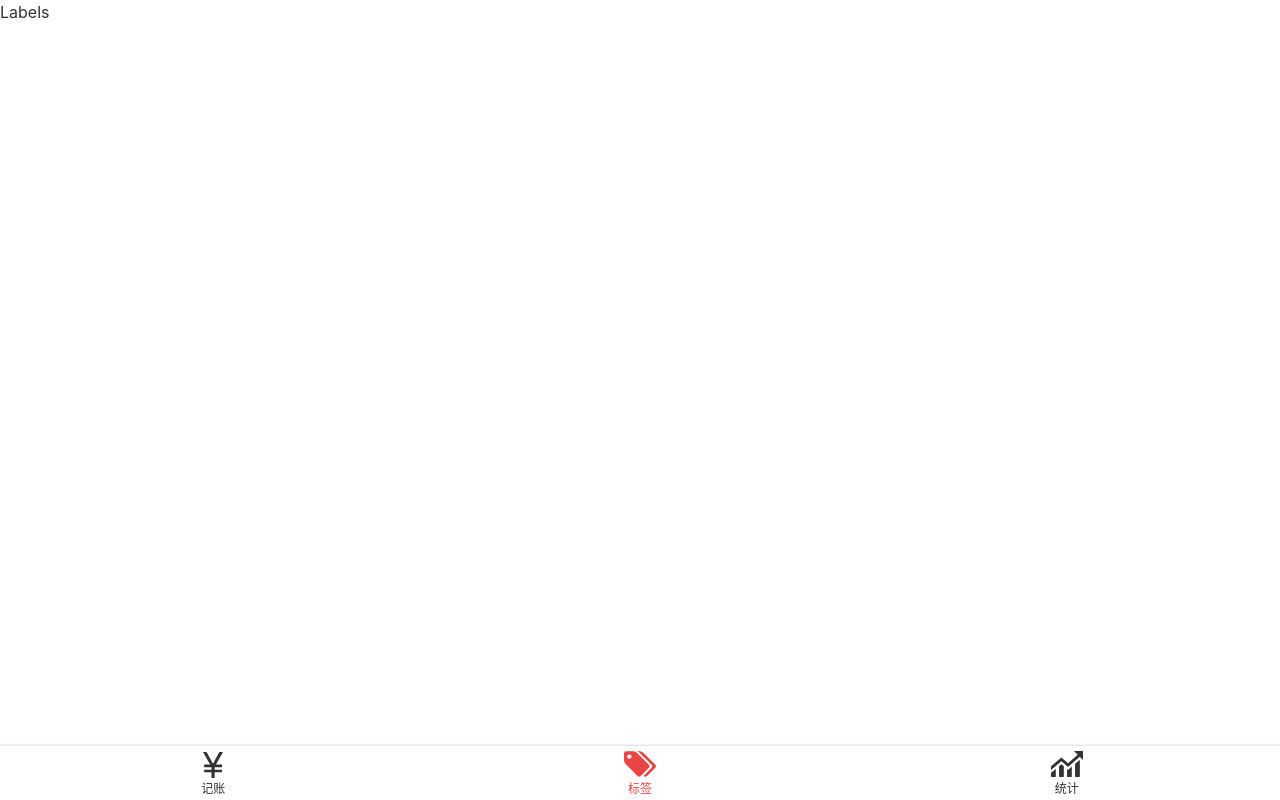
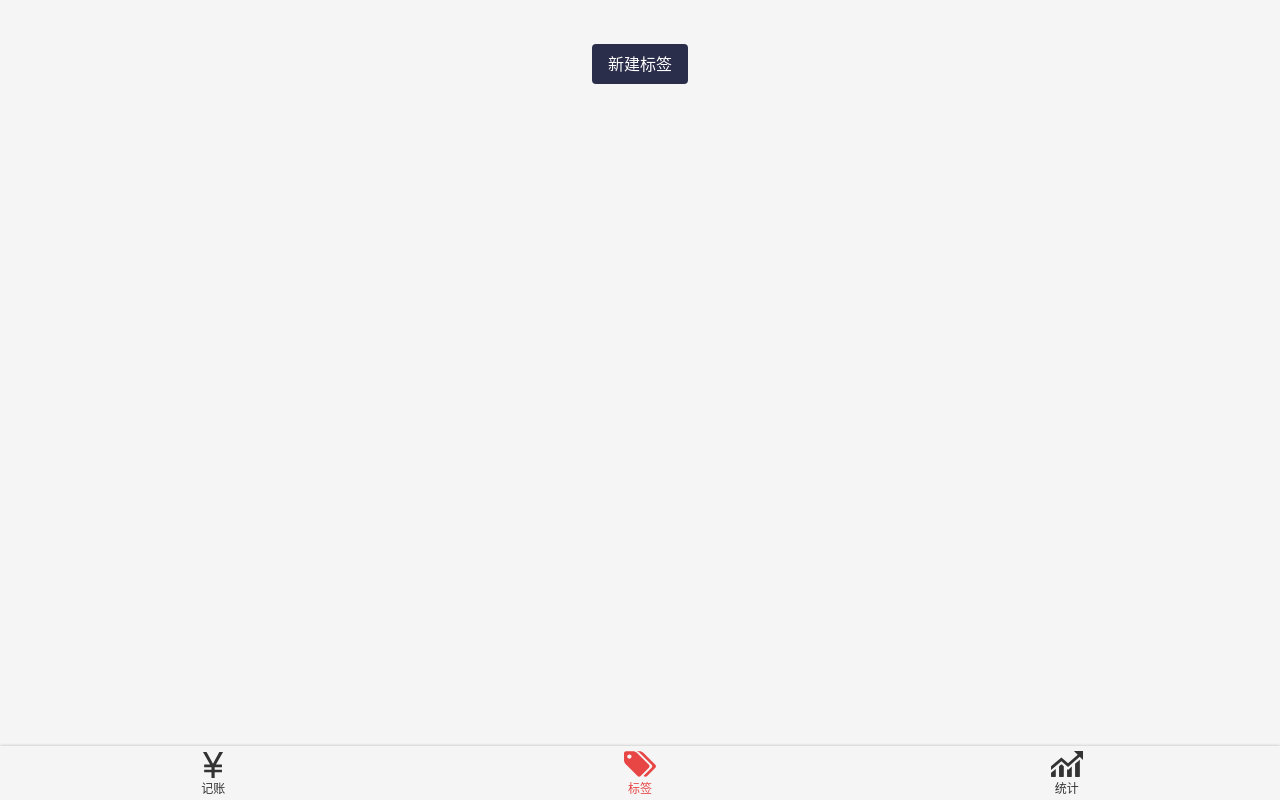
Before and after one commit to cqhaisenbao/guoguo-money-Vue, a Vue app: page /#/labels in a window 1280 px wide. Built offline with nearby package versions, Linux system fonts and the light colour scheme; the HTML template or start-up script is replaced by a standard one.

Commit message:
展示和创建标签

```diff
--- a/src/App.vue
+++ b/src/App.vue
@@ -14,5 +14,6 @@
         font-family: $font-hei;
         font-size: 16px;
         line-height: 1.5;
+        background: #f5f5f5;
     }
 </style>
--- a/src/components/Money/Notes.vue
+++ b/src/components/Money/Notes.vue
@@ -19,6 +19,7 @@
 
         @Watch('value')
         onValueChanged(value: string) {
+            //叫x:value也可以
             this.$emit('update:value', value);
         }
     }
--- a/src/components/Money/Tags.vue
+++ b/src/components/Money/Tags.vue
@@ -29,15 +29,16 @@
             } else {
                 this.selectedTags.push(tag);
             }
-            this.$emit('update:value',this.selectedTags)
+            //update:value叫x也没事，只要和父组件事件名一样就能触发
+            this.$emit('update:value', this.selectedTags);
         }
 
         create() {
             const name = window.prompt('请输入标签名');
-            if (name === '') {
+            if (!name) {
                 window.alert('标签名不能为空');
             } else if (this.dataSource) {
-                this.$emit('update:dataSource', [...this.dataSource,name]);
+                this.$emit('update:dataSource', [...this.dataSource, name]);
             }
         }
     }
--- a/src/model.ts
+++ b/src/models/recordListModel.ts
@@ -1,6 +1,6 @@
 const localStorageKeyName = 'recordList';
 
-const model = {
+const recordListModel = {
     clone(data: RecordItem[] | RecordItem) {
         return JSON.parse(JSON.stringify(data));
     },
@@ -12,4 +12,4 @@
     }
 };
 
-export {model};
+export {recordListModel};
--- /dev/null
+++ b/src/models/tagListModel.ts
@@ -0,0 +1,26 @@
+const localStorageKeyName = 'tagList';
+type TagListModel = {
+    data: string[];
+    fetch: () => string[];
+    create: (name: string) => 'success' | 'duplicated' ;// 联合类型:成功和重复
+    save: () => void;
+}
+
+const tagListModel: TagListModel = {
+    data: [],
+    fetch() {
+        this.data = JSON.parse(window.localStorage.getItem(localStorageKeyName) || '[]');
+        return this.data;
+    },
+    create(name: string) {
+        if (this.data.indexOf(name) >= 0) {return 'duplicated'; }
+        this.data.push(name);
+        this.save();
+        return 'success';
+    },
+    save() {
+        window.localStorage.setItem(localStorageKeyName, JSON.stringify(this.data));
+    }
+};
+
+export {tagListModel};
--- a/src/views/Labels.vue
+++ b/src/views/Labels.vue
@@ -1,11 +1,81 @@
 <template>
     <Layout>
-        Labels
+        <ol class="tags">
+            <li v-for="tag in tags" :key="tag">
+                <span>{{tag}}</span>
+                <Icon name="right"/>
+            </li>
+        </ol>
+        <div class="createTag-wrapper">
+            <button class="createTag" @click="createTag">
+                新建标签
+            </button>
+        </div>
     </Layout>
 </template>
 
 <script lang="ts">
-    export default {
-        name: "Labels",
+    import Vue from 'vue';
+    import {Component} from 'vue-property-decorator';
+    import {tagListModel} from '@/models/tagListModel';
+
+    tagListModel.fetch();
+    @Component
+    export default class Labels extends Vue {
+        tags = tagListModel.data;
+
+        created() {
+            console.log(tagListModel);
+        }
+
+        createTag() {
+            const name = window.prompt('请输入标签名');
+            if (name) {
+                const message = tagListModel.create(name);
+                if (message==='duplicated'){
+                    window.alert('分类标签已经存在')
+                }else if (message==='success'){
+                    window.alert('添加成功')
+                }
+            }
+        }
     }
 </script>
+
+<style lang="scss" scoped>
+    .tags {
+        background: white;
+        font-size: 16px;
+        padding-left: 16px;
+
+        > li {
+            min-height: 44px;
+            display: flex;
+            align-items: center;
+            justify-content: space-between;
+            border-bottom: 1px solid #e6e6e6;
+
+            svg {
+                width: 18px;
+                height: 18px;
+                color: #666;
+                margin-right: 16px;
+            }
+        }
+    }
+
+    .createTag {
+        background: #2b2e4a;
+        color: white;
+        border-radius: 4px;
+        border: none;
+        height: 40px;
+        padding: 0 16px;
+
+        &-wrapper {
+            text-align: center;
+            padding: 16px;
+            margin-top: 44-16px;
+        }
+    }
+</style>
--- a/src/views/Money.vue
+++ b/src/views/Money.vue
@@ -16,9 +16,11 @@
     import Types from '@/components/Money/Types.vue';
     import Notes from '@/components/Money/Notes.vue';
     import Tags from '@/components/Money/Tags.vue';
-    import {model} from '@/model';
+    import {recordListModel} from '@/models/recordListModel';
+    import {tagListModel} from '@/models/tagListModel';
 
-    const recordList = model.fetch();
+    const recordList = recordListModel.fetch();
+    const tagList = tagListModel.fetch();
 
     // const version = window.localStorage.getItem('version') || '0';
     // if (version === '0.0.1') {
@@ -36,7 +38,7 @@
         components: {Tags, Notes, Types, NumberPad}
     })
     export default class Money extends Vue {
-        tags = ['衣', '食', '住', '行', '彩票'];
+        tags = tagList;
         recordList: RecordItem[] = recordList;
         record: RecordItem = {
             tags: [], notes: '', type: '-', amount: 0
@@ -48,6 +50,7 @@
 
         onUpdateNotes(value: string) {
             this.record.notes = value;
+            console.log(this.record.notes);
         }
 
         onUpdateAmount(value: string) {
@@ -56,14 +59,14 @@
 
         saveRecord() {
             // 深拷贝：先变成字符串，再变成对象，这样就不是同一个内存地址了
-            const record2: RecordItem = model.clone(this.record);
+            const record2: RecordItem = recordListModel.clone(this.record);
             record2.createdAt = new Date();
             this.recordList.push(record2);
         }
 
         @Watch('recordList')
         onRecordListChange() {
-            model.save(this.recordList);
+            recordListModel.save(this.recordList);
             console.log(recordList);
         }
     }
```
Also changed, not shown: src/assets/icons/right.svg (added).
